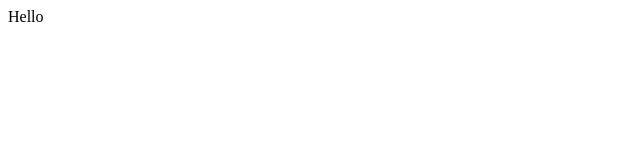
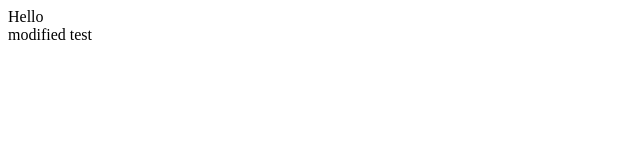
Before and after one commit to eliseetal/demo-repo, a plain HTML site: page index.html in a window 1280 px wide. Shown: the full height of the page, 0-640 px from the left. Drawn offline with Linux system fonts and the light colour scheme.

Commit message:
Updated index.html
Testing

```diff
--- a/index.html
+++ b/index.html
@@ -1 +1,2 @@
 <div>Hello</div>
+<div>modified test</div>
```
